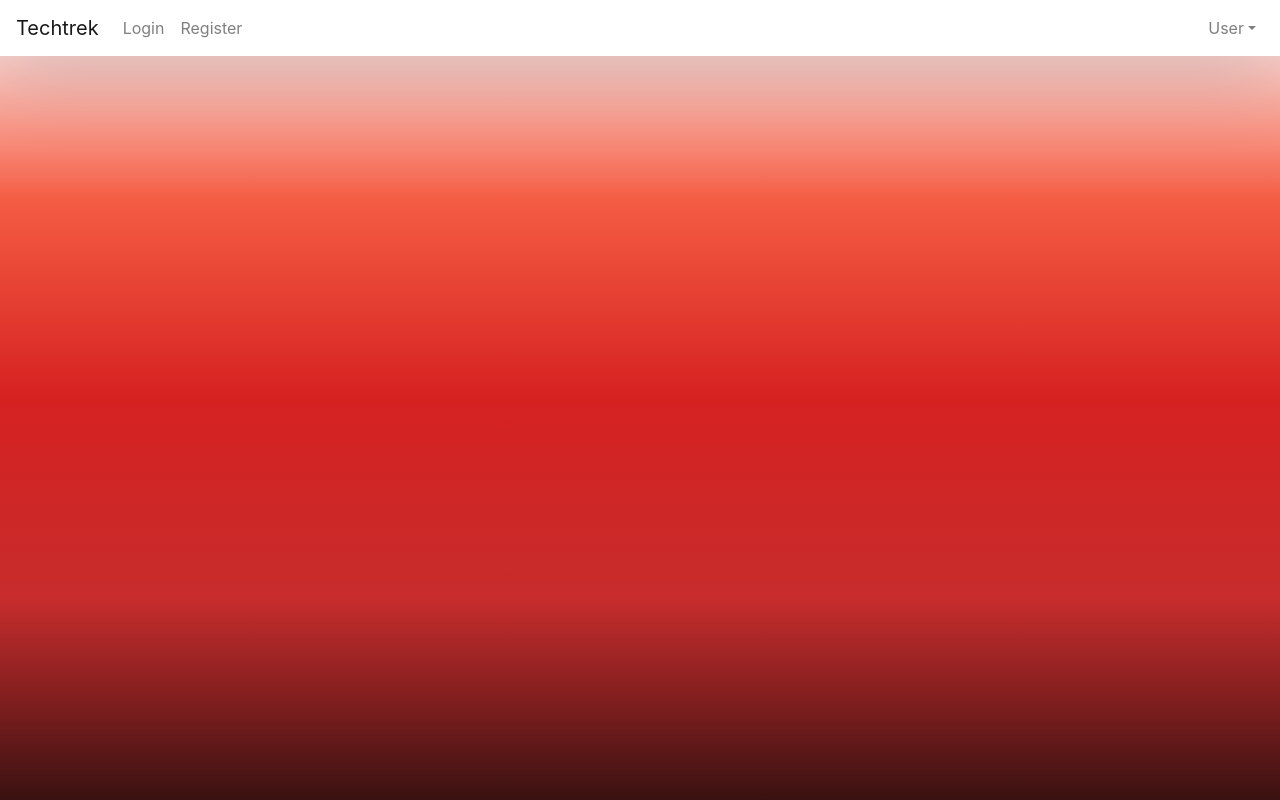
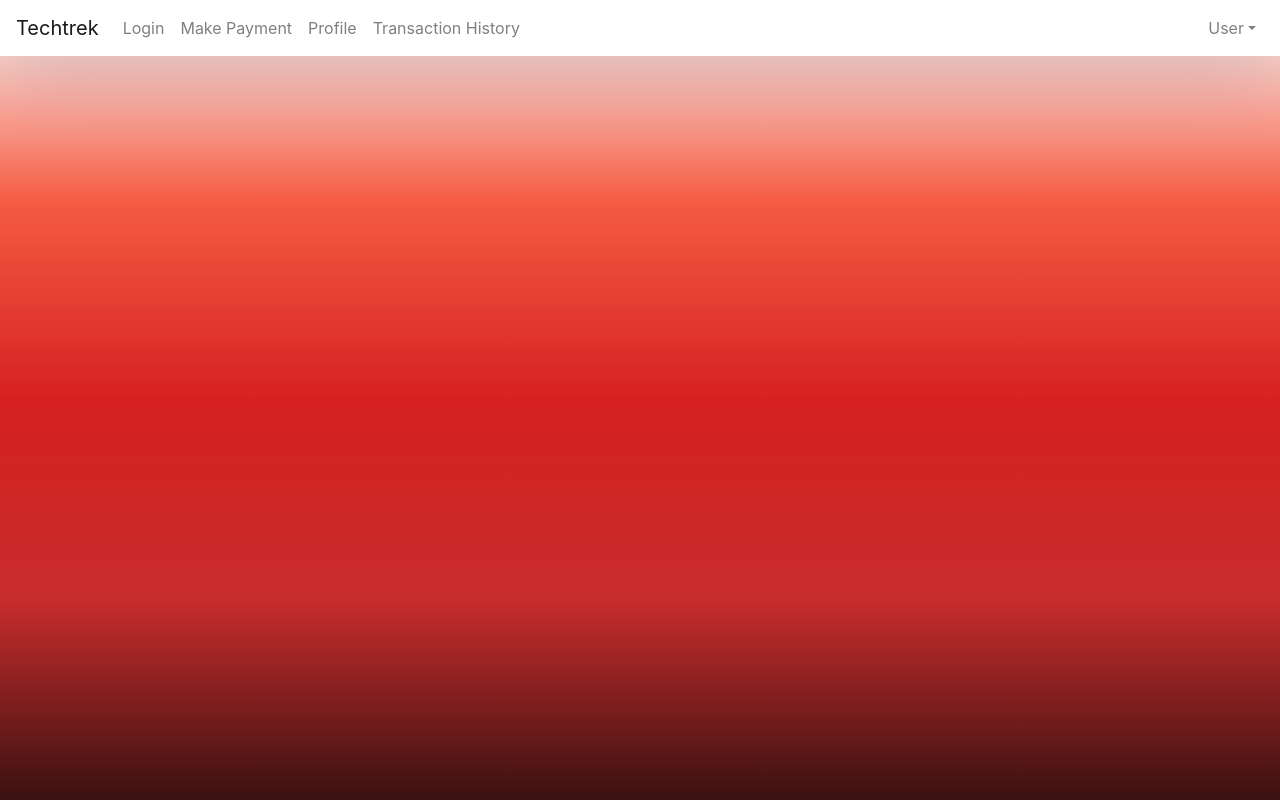
Before and after one commit to e0176881/SEED2021_TT2_Room-12, a React (Create React App) app: page /makePayment in a window 1280 px wide. Built offline with nearby package versions, Linux system fonts and the light colour scheme.

Commit message:
added new page templates

```diff
--- a/src/App.js
+++ b/src/App.js
@@ -4,6 +4,9 @@ import NavBar from "./components/navbar";
 import Home from "./components/home";
 import "../node_modules/bootstrap/dist/css/bootstrap.min.css";
 import Login from "./components/login";
+import MakePayment from "./components/makePayment";
+import Profile from "./components/profile";
+import TransactionHistory from "./components/transactionHistory";
 
 import {
   Modal,
@@ -38,6 +41,12 @@ class App extends React.Component {
           <Switch>
             {/* <Route path="/login" component={Login}></Route> */}
             <Route path="/home" component={Home}></Route>
+            <Route path="/makePayment" component={MakePayment}></Route>
+            <Route
+              path="/transactionHistory"
+              component={TransactionHistory}
+            ></Route>
+            <Route path="/profile" component={Profile}></Route>
             <Route path="/login" component={Login} />
             <Route exact path="/" render={() => <Redirect to="/home" />} />
           </Switch>
--- /dev/null
+++ b/src/components/makePayment.js
@@ -0,0 +1,7 @@
+import React from "react";
+
+function makePayment() {
+  return <div></div>;
+}
+
+export default makePayment;
--- a/src/components/navbar.js
+++ b/src/components/navbar.js
@@ -38,8 +38,14 @@ class NavBar extends React.Component {
                   Login
                 </ReactBootStrap.Nav.Link>
               )}
-              <ReactBootStrap.Nav.Link href="/register">
-                Register
+              <ReactBootStrap.Nav.Link href="/makePayment">
+                Make Payment
+              </ReactBootStrap.Nav.Link>
+              <ReactBootStrap.Nav.Link href="/profile">
+                Profile
+              </ReactBootStrap.Nav.Link>
+              <ReactBootStrap.Nav.Link href="/transactionHistory">
+                Transaction History
               </ReactBootStrap.Nav.Link>
             </ReactBootStrap.Nav>
             <ReactBootStrap.Nav className="NavUser">
--- /dev/null
+++ b/src/components/profile.js
@@ -0,0 +1,7 @@
+import React from "react";
+
+function profile() {
+  return <div></div>;
+}
+
+export default profile;
--- /dev/null
+++ b/src/components/transactionHistory.js
@@ -0,0 +1,7 @@
+import React from "react";
+
+function transactionHistory() {
+  return <div></div>;
+}
+
+export default transactionHistory;
```
